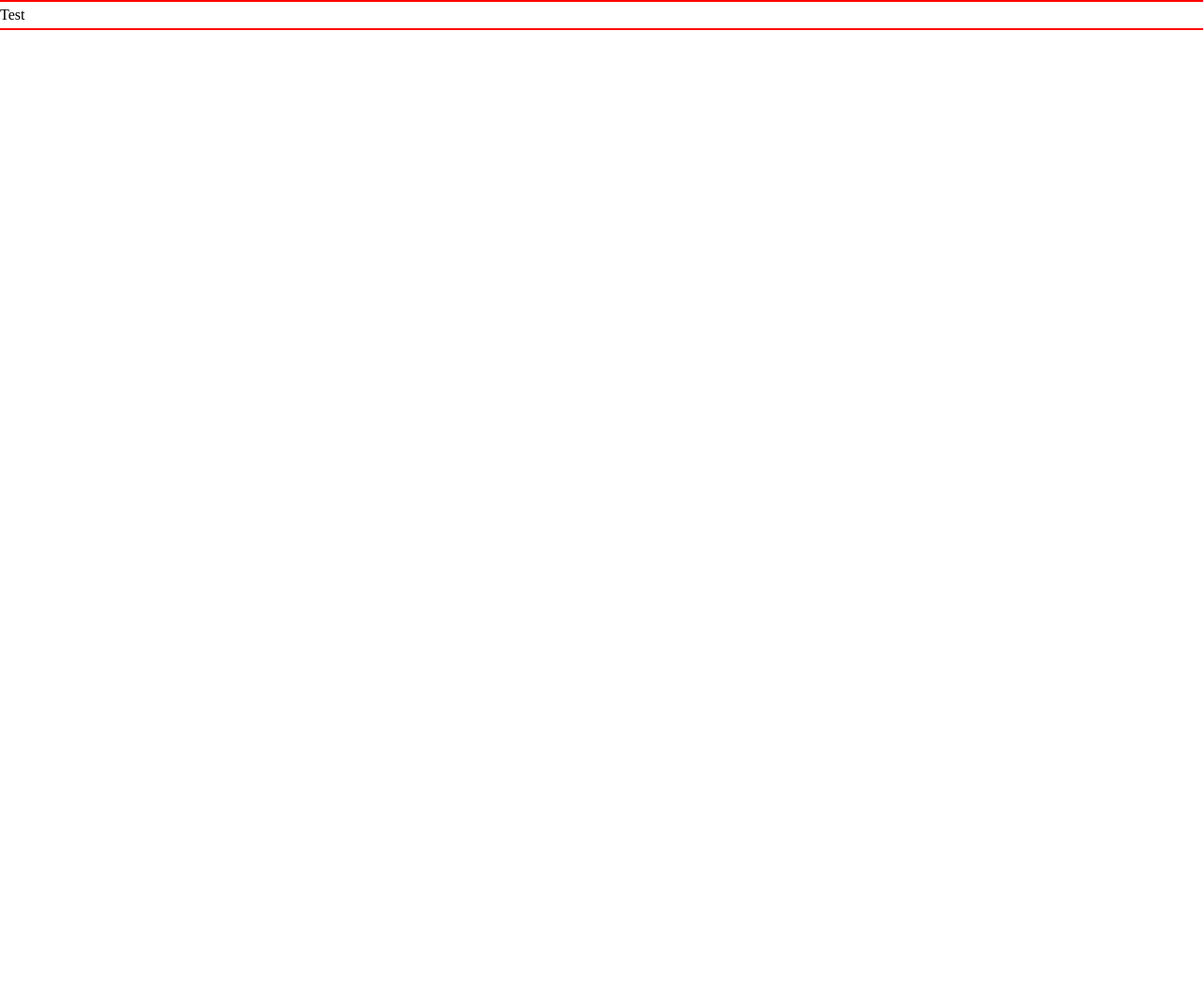
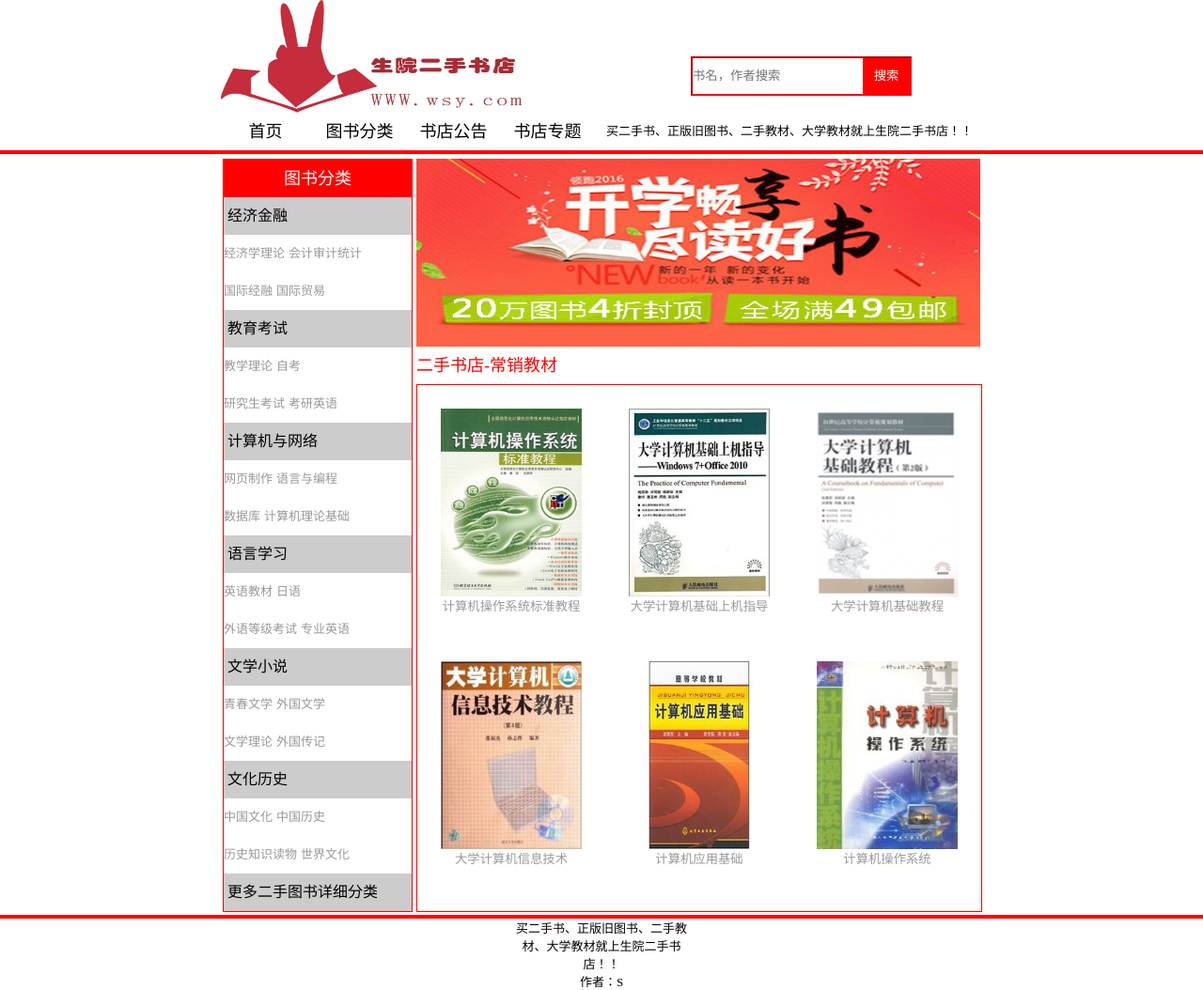
Before and after one commit to SherryIa/SherryIa.github.io, a plain HTML site: page 武生院二手交易网站/index.html in a window 1280 px wide. Shown: the whole page at 94% size. Before the commit the page ends 800 px from the top, so only its background shows below. Drawn offline with Linux system fonts and the light colour scheme.

Commit message:
Add files via upload

```diff
--- /dev/null
+++ b/武生院二手交易网站/css/announcement.css
@@ -0,0 +1,26 @@
+@charset "utf-8";
+/* CSS Document */
+#bd{
+	border:0px;
+	margin:auto;
+	width:800px;
+	height:auto;
+	}
+.am_tip{
+	position:relative;
+	border:0px;
+	border-bottom:1px solid #F00;
+	background-color:#EFEFEF;
+	width:800px;
+	height:250px;
+	}
+.am_btn{
+	position:absolute;
+	left:700px;
+	top:200px;
+	border:1px solid #F00;
+	background-color:#FFF;
+	color:#F00;
+	width:60px;
+	height:30px;
+	}
--- a/武生院二手交易网站/css/dwt_title.css
+++ b/武生院二手交易网站/css/dwt_title.css
@@ -1,19 +1,98 @@
 @charset "utf-8";
 /* CSS Document */
+input:focus,
+ textarea:focus {
+
+    outline:
+none;
+
+}
 *{
 	margin:0px;
 	padding:0px;
 	}
-
+#head{
+	position:relative;
+	border:0px;
+	width:810px;
+	height:160px;
+	margin:auto;
+	}
+#title_logo{
+	border:0px;
+	width:320px;
+	height:120px;
+	float:left;
+	}
+#s{
+	position:absolute;
+	left:500px;
+	top:60px;
+	border:2px inset #FF0000;
+	text-align:center;
+	}
+#sear{
+	border:none;
+	}
+#sear_btn{
+	border:none;
+	background-color:#F00;
+	color:#FFF;
+	}
+#dh{
+	border:0px;
+	width:800px;
+	height:40px;
+	float:left;
+	}
+#dh_l{
+	border:0px;
+	float:left;
+	width:400px;
+	height:40px;
+	text-align:center;
+	}
+#dh_l ul{
+	list-style:none;
+	}
+#dh_l ul li{
+	float:left;
+	width:95px;
+	margin-right:5px;
+	}
+#dh_l ul li a{
+	display:block;
+	width:95px;
+	height:40px;
+	line-height:40px;
+	color:#000;
+	font-family:"微软雅黑 Light";
+	font-size:18px;
+	text-decoration:none;
+	}
+#dh_l ul li a:hover{
+	background-color:#F00;
+	}
+#dh_r{
+	float:right;
+	line-height:40px;
+	}
 #top_line{
 	width:100%;
-	height:2px;
+	height:4px;
 	background-color:#F00;
 	margin-bottom:5px;
 	}
 #foot_line{
 	width:100%;
-	height:2px;
+	height:4px;
 	background-color:#F00;
 	margin-top:5px;
 	}
+#foot{
+	border:0px;
+	width:200px;
+	height:20px;
+	text-align:center;
+	margin:auto;
+	}
--- /dev/null
+++ b/武生院二手交易网站/css/index.css
@@ -0,0 +1,91 @@
+@charset "utf-8";
+/* CSS Document */
+#bd{
+	border:0px;
+	width:806px;
+	height:800px;
+	margin:auto;
+	}
+#b_left{
+	border:1px solid #F00;
+	width:200px;
+	height:800px;
+	float:left;
+	}
+#b_right{
+	border:0px;
+	width:600px;
+	height:800px;
+	float:right;
+	}
+#b_left_head{
+	border:0px;
+	width:200px;
+	height:40px;
+	background-color:#F00;
+	line-height:40px;
+	}
+#b_left_body{
+	border:0px;
+	width:200px;
+	height:750px;
+	}
+#b_left_body ul{
+	list-style:none;
+	}
+#b_left_body a{
+	text-decoration:none;
+	}
+.title{
+	height:40px;
+	width:200px;
+	}
+.title a{
+	display:block;
+	background-color:#CCC;
+	color:#000;
+	height:40px;
+	width:200px;
+	font-size:16px;
+	line-height:40px;
+	}
+.title_info{
+	width:200px;
+	height:80px;
+	}
+.title_info a{
+	line-height:40px;
+	font-size:small;
+	color:#999;
+	}
+#r_left_head{
+	border:0px;
+	width:600px;
+	height:200px;
+	}
+#tip{
+	border:0px;
+	width:600px;
+	height:40px;
+	line-height:40px;
+	font-size:18px;
+	color:#F00;
+	}
+#r_left_body{
+	border:1px solid #F00;
+	width:600px;
+	height:560px;
+	}
+#r_left_body ul{
+	list-style:none;
+	}
+#r_left_body ul li{
+	float:left;
+	margin:25px;
+	font-size:smaller;
+	text-align:center;
+	}
+#r_left_body ul li a{
+	text-decoration:none;
+	color:#999;
+	}
--- a/武生院二手交易网站/index.html
+++ b/武生院二手交易网站/index.html
@@ -3,7 +3,8 @@
 <head>
 <meta http-equiv="Content-Type" content="text/html; charset=utf-8" />
 <!-- InstanceBeginEditable name="doctitle" -->
-<title>无标题文档</title>
+<title>武生院二手书交易网站</title>
+<link rel="stylesheet" type="text/css" href="css/index.css" />
 <!-- InstanceEndEditable -->
 <!-- InstanceBeginEditable name="head" -->
 <!-- InstanceEndEditable -->
@@ -12,19 +13,78 @@
 
 <body>
  <div id="head">
-
+ 	<div id="title_logo">
+    	<img src="img/标志.jpg" width="320px" height="120px" />
+    </div>
+    <div id="s">
+    	<input type="text" name="sear" id="sear" placeholder="书名，作者搜索" autocomplete="off" style="height:38px; line-height:38px;" />
+        <input type="submit" id="sear_btn" value="搜索" style="height:38px; width:50px; line-height:38px;"  />
+    </div>
+    <div id="dh">
+    	<div id="dh_l">
+        	<ul>
+                <li><a href="index.html">首页</a></li>
+                <li><a href="#">图书分类</a></li>
+                <li><a href="announcement.html">书店公告</a></li>
+                <li><a href="#">书店专题</a></li>
+       		</ul>
+        </div>
+        <div id="dh_r">
+        	<p style="font-size:small;">买二手书、正版旧图书、二手教材、大学教材就上生院二手书店！！</p>
+        </div>
+    </div>
  </div>
 <div id="top_line">
-
- </div>
+</div>
  <!-- InstanceBeginEditable name="ER_body" -->
- Test
+	<div id="bd">
+    	<div id="b_left">
+        	<div id="b_left_head">
+            	<p style="font-size:18px; text-align:center; color:#FFF;">图书分类</p>
+            </div>
+            <div id="b_left_body">
+            	<ul>
+                	<li class="title"><a href="#">&nbsp;经济金融</li>
+                    <li class="title_info"><a href="#">经济学理论</a>&nbsp;<a href="#">会计审计统计</a><br /><a href="#">国际经融</a>&nbsp;<a href="#">国际贸易</a></li>
+                    <li class="title"><a href="#">&nbsp;教育考试</li>
+                    <li class="title_info"><a href="#">教学理论</a>&nbsp;<a href="#">自考</a><br /><a href="#">研究生考试</a>&nbsp;<a href="#">考研英语</a></li>
+                    <li class="title"><a href="#">&nbsp;计算机与网络</li>
+                    <li class="title_info"><a href="#">网页制作</a>&nbsp;<a href="#">语言与编程</a><br /><a href="#">数据库</a>&nbsp;<a href="#">计算机理论基础</a></li>
+                    <li class="title"><a href="#">&nbsp;语言学习</li>
+                    <li class="title_info"><a href="#">英语教材</a>&nbsp;<a href="#">日语</a><br /><a href="#">外语等级考试</a>&nbsp;<a href="#">专业英语</a></li>
+                    <li class="title"><a href="#">&nbsp;文学小说</li>
+                    <li class="title_info"><a href="#">青春文学</a>&nbsp;<a href="#">外国文学</a><br /><a href="#">文学理论</a>&nbsp;<a href="#">外国传记</a></li>
+                    <li class="title"><a href="#">&nbsp;文化历史</li>
+                    <li class="title_info"><a href="#">中国文化</a>&nbsp;<a href="#">中国历史</a><br /><a href="#">历史知识读物</a>&nbsp;<a href="#">世界文化</a></li>
+                    <li class="title"><a href="#">&nbsp;更多二手图书详细分类</a></li>
+                </ul>
+            </div>
+        </div>
+        <div id="b_right">
+        	<div id="r_left_head">
+            	<img src="img/pic_ad.jpg" width="600px" height="200px" />
+            </div>
+            <div id="tip">
+            	<p>二手书店-常销教材</p>
+            </div>
+            <div id="r_left_body">
+            	<ul>
+                    <li><img src="img/pic_book1.jpg" height="200px" width="150px" /><br /><p><a href="#">计算机操作系统标准教程</a></p></li>
+                    <li><img src="img/pic_book2.jpg" height="200px" width="150px" /><br /><p><a href="#">大学计算机基础上机指导</a></p></li>
+                    <li><img src="img/pic_book3.jpg" height="200px" width="150px" /><br /><p><a href="#">大学计算机基础教程</a></p></li>
+                    <li><img src="img/pic_book4.jpg" height="200px" width="150px" /><br /><p><a href="#">大学计算机信息技术</a></p></li>
+                    <li><img src="img/pic_book5.jpg" height="200px" width="150px" /><br /><p><a href="#">计算机应用基础</a></p></li>
+                    <li><img src="img/pic_book6.jpg" height="200px" width="150px" /><br /><p><a href="#">计算机操作系统</a></p></li>
+                </ul>
+            </div>
+        </div>
+    </div>
  <!-- InstanceEndEditable -->
  <div id="foot_line">
-
  </div>
  <div id="foot">
-
+ 	<p style="font-size:small;">买二手书、正版旧图书、二手教材、大学教材就上生院二手书店！！</p>
+    <p style="font-size:small;">作者：S</p>
  </div>
 </body>
 <!-- InstanceEnd --></html>
```
Also changed, not shown: 武生院二手交易网站/announcement.html (added, +64 -0 lines), 武生院二手交易网站/img/pic_ad.jpg (added), 武生院二手交易网站/img/pic_book1.jpg (added), 武生院二手交易网站/img/pic_book2.jpg (added), 武生院二手交易网站/img/pic_book3.jpg (added), 武生院二手交易网站/img/pic_book4.jpg (added), 武生院二手交易网站/img/pic_book5.jpg (added), 武生院二手交易网站/img/pic_book6.jpg (added), 武生院二手交易网站/img/标志.jpg (added), 1 other file.
